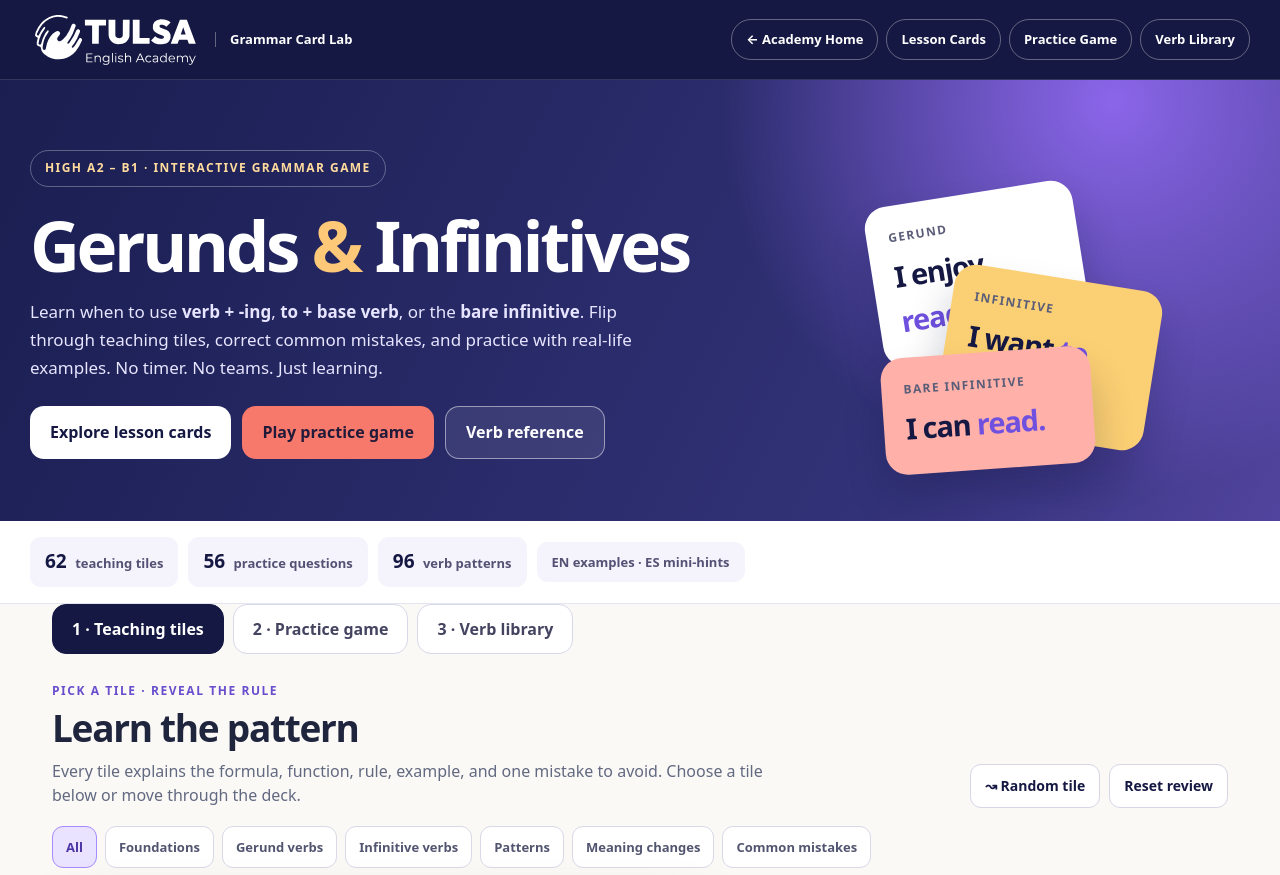
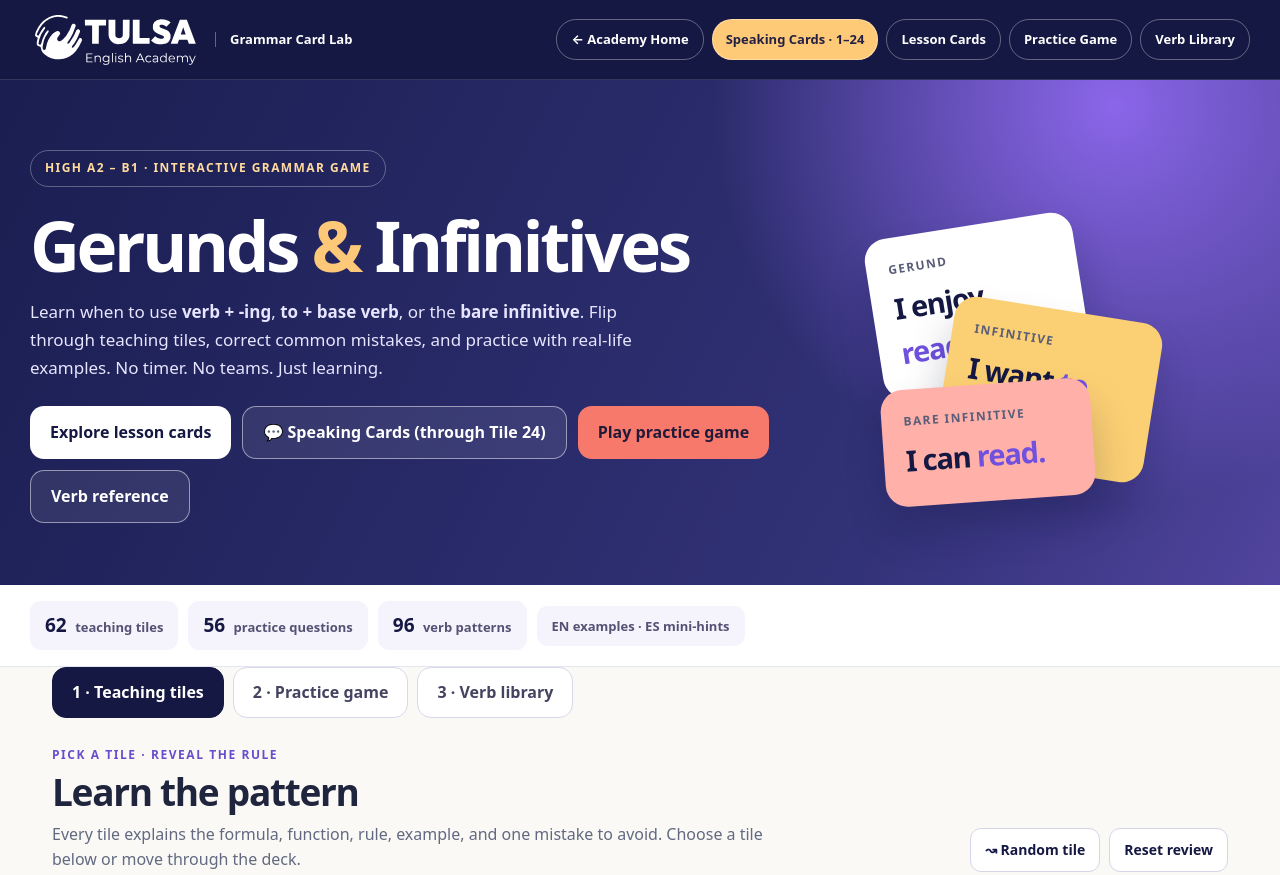
Before and after one commit to tulsaenglishacademy/tulsaenglishacademy.github.io, a plain HTML site: page gerunds-infinitives/index.html in a window 1280 px wide. Shown: the top 875 px of the page. Drawn offline with Linux system fonts and the light colour scheme.

Commit message:
Link 72 speaking practice cards through tile 24 from gerunds lessons

```diff
--- a/gerunds-infinitives/index.html
+++ b/gerunds-infinitives/index.html
@@ -24,13 +24,13 @@ main .content{padding-top:39px;padding-bottom:80px}.tabs{display:flex;gap:9px;fl
 <a class="sr" href="#content">Skip to lesson</a>
 <header class="top"><div class="wrap top-inner">
 <a class="brand" href="../"><img src="../tulsa-logo-white-clean.svg" alt="Tulsa English Academy"><span>Grammar Card Lab</span></a>
-<nav class="topnav" aria-label="Quick links"><a href="../">← Academy Home</a><a href="#content" data-go="learn">Lesson Cards</a><a href="#content" data-go="quiz">Practice Game</a><a href="#content" data-go="library">Verb Library</a></nav>
+<nav class="topnav" aria-label="Quick links"><a href="../">← Academy Home</a><a href="../gerunds-speaking-cards/" style="background:#ffca78;color:#242044;border-radius:20px;font-weight:900;padding:9px 13px">Speaking Cards · 1–24</a><a href="#content" data-go="learn">Lesson Cards</a><a href="#content" data-go="quiz">Practice Game</a><a href="#content" data-go="library">Verb Library</a></nav>
 </div></header>
 <section class="hero"><div class="wrap hero-inner"><div>
 <div class="eyebrow">High A2 – B1 · Interactive grammar game</div>
 <h1>Gerunds <span style="color:#fdc978">&</span> Infinitives</h1>
 <p>Learn when to use <strong>verb + -ing</strong>, <strong>to + base verb</strong>, or the <strong>bare infinitive</strong>. Flip through teaching tiles, correct common mistakes, and practice with real-life examples. No timer. No teams. Just learning.</p>
-<div class="hero-actions"><button class="btn btn-light" type="button" data-go="learn">Explore lesson cards</button><button class="btn btn-coral" type="button" data-go="quiz">Play practice game</button><button class="btn btn-ghost" type="button" data-go="library">Verb reference</button></div>
+<div class="hero-actions"><button class="btn btn-light" type="button" data-go="learn">Explore lesson cards</button><a class="btn btn-ghost" href="../gerunds-speaking-cards/">💬 Speaking Cards (through Tile 24)</a><button class="btn btn-coral" type="button" data-go="quiz">Play practice game</button><button class="btn btn-ghost" type="button" data-go="library">Verb reference</button></div>
 </div><div class="hero-art" aria-hidden="true"><div class="art-card"><small>GERUND</small>I enjoy <b>reading.</b></div><div class="art-card"><small>INFINITIVE</small>I want <b>to read.</b></div><div class="art-card"><small>BARE INFINITIVE</small>I can <b>read.</b></div></div></div></section>
 <div class="stats"><div class="wrap stats-inner"><div class="stat"><strong id="lessonTotal">0</strong> teaching tiles</div><div class="stat"><strong id="quizTotal">0</strong> practice questions</div><div class="stat"><strong id="verbTotal">0</strong> verb patterns</div><div class="stat">EN examples · ES mini-hints</div></div></div>
 <main id="content" class="wrap content">
```
